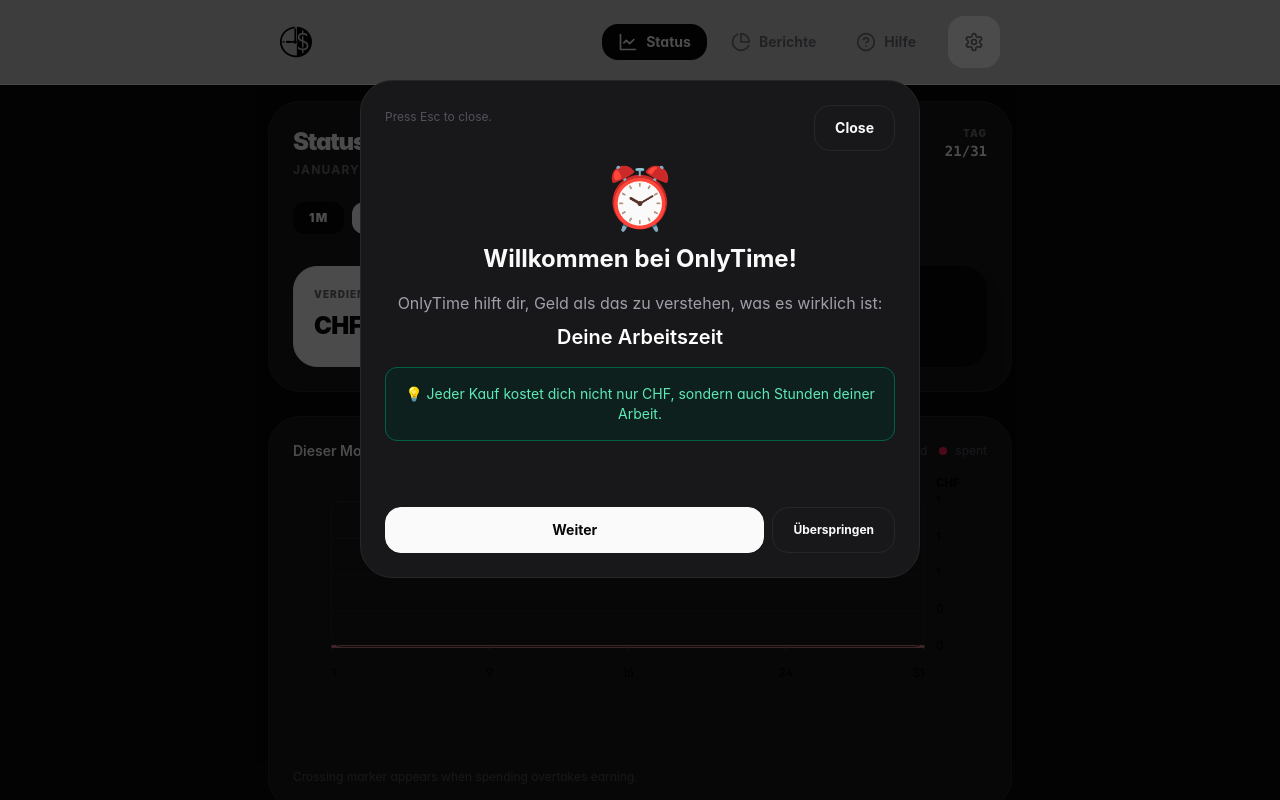
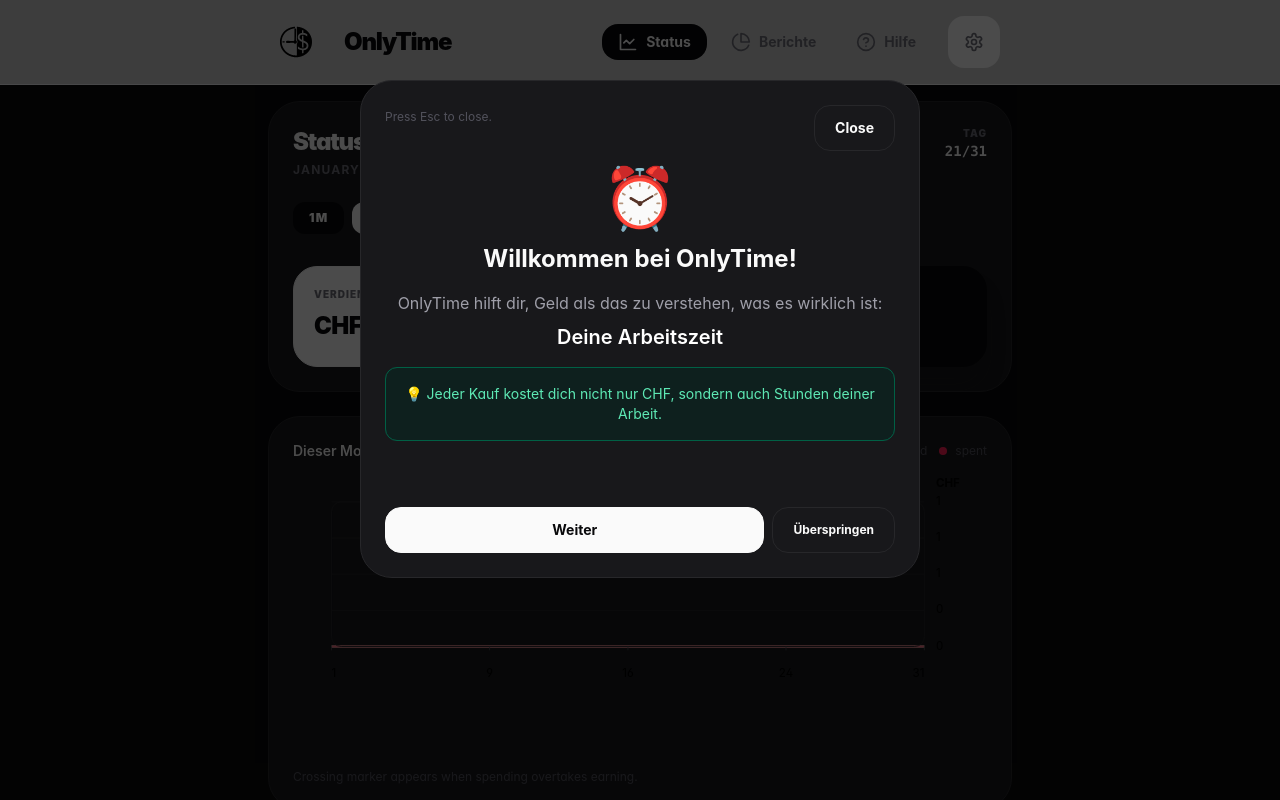
Before and after one commit to GabRealityy/OnlyTime, a React (Vite) app: page / in a window 1280 px wide. Shown: the top 800 px of the page. Built offline with nearby package versions, Linux system fonts and the light colour scheme.

Commit message:
Ergänzung Schrift neben Logo Top Bar

```diff
--- a/src/components/TopNav.tsx
+++ b/src/components/TopNav.tsx
@@ -51,7 +51,7 @@
     <nav className="sticky top-0 z-50 border-b border-zinc-100 dark:border-zinc-800 bg-white/80 dark:bg-zinc-950/80 backdrop-blur-xl">
       <div className="mx-auto flex max-w-3xl items-center justify-between px-6 py-4">
         <div
-          className="flex cursor-pointer items-center gap-3 transition-opacity hover:opacity-70"
+          className="flex cursor-pointer items-center gap-8 transition-opacity hover:opacity-70"
           onClick={() => onNavigate('status')}
         >
           <img
@@ -59,9 +59,8 @@
             alt="OnlyTime"
             className="h-8 w-8 dark:invert"
           />
-          <div className="hidden xs:block leading-tight">
-            <div className="text-base font-black tracking-tight">OnlyTime</div>
-            <div className="text-[10px] uppercase tracking-[0.2em] font-bold text-zinc-400">Time is Capital</div>
+          <div className="text-2xl font-black tracking-tighter text-zinc-950 dark:text-white h-8 flex items-center">
+            OnlyTime
           </div>
         </div>
 
```
